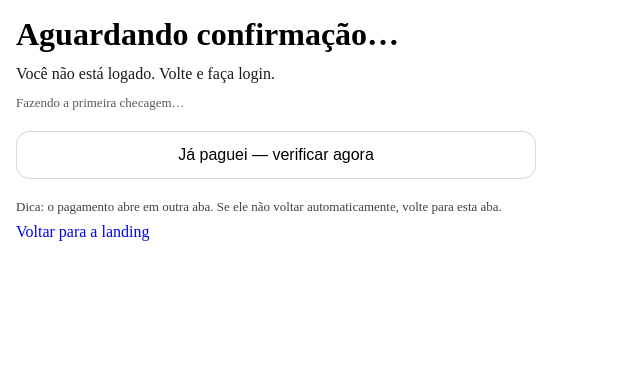
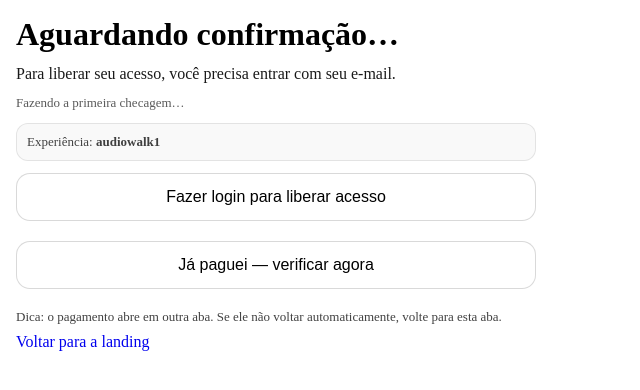
Before and after one commit to excompanhia/aplicativo-jornada, a Next.js app: page /payment/pending in a window 1280 px wide. Shown: the top 390 px of the page, without its empty margins (0-640 px from the left). Built offline with nearby package versions, Linux system fonts and the light colour scheme; no server answers.

Commit message:
Payment pending: manter exp e oferecer login quando sem sessão

```diff
--- a/app/payment/pending/page.tsx
+++ b/app/payment/pending/page.tsx
@@ -11,6 +11,39 @@ function getSupabaseClient() {
   return createClient(url, anon);
 }
 
+function readExpFromUrl(): string {
+  try {
+    const params = new URLSearchParams(window.location.search);
+
+    // aceitamos vários nomes (pra facilitar QR depois)
+    const exp =
+      (params.get("exp") ||
+        params.get("experience_id") ||
+        params.get("experience") ||
+        "")
+        .trim();
+
+    return exp;
+  } catch {
+    return "";
+  }
+}
+
+function getLastExpFallback(): string {
+  try {
+    return localStorage.getItem("jornada:last_exp") || "";
+  } catch {
+    return "";
+  }
+}
+
+function persistLastExp(slug: string) {
+  try {
+    if (!slug) return;
+    localStorage.setItem("jornada:last_exp", slug);
+  } catch {}
+}
+
 export default function PaymentPendingPage() {
   const router = useRouter();
   const supabase = useMemo(() => getSupabaseClient(), []);
@@ -20,10 +53,15 @@ export default function PaymentPendingPage() {
   const [error, setError] = useState<string | null>(null);
   const [isChecking, setIsChecking] = useState(false);
 
+  // ✅ NOVO: contexto da experiência (slug)
+  const [exp, setExp] = useState<string>("");
+
+  // ✅ NOVO: quando não está logado, mostramos botão para login
+  const [needsLogin, setNeedsLogin] = useState(false);
+
   // ===== Polling progressivo (anti-enxame) =====
-  // sequência de intervalos entre checagens automáticas
   const SCHEDULE_MS = [5000, 10000, 20000, 30000]; // depois mantém 30s
-  const MAX_TOTAL_MS = 3 * 60 * 1000; // ~3 minutos (ajuste aqui se quiser)
+  const MAX_TOTAL_MS = 3 * 60 * 1000; // ~3 minutos
 
   const scheduleIndexRef = useRef(0);
   const startedAtRef = useRef<number>(0);
@@ -42,7 +80,6 @@ export default function PaymentPendingPage() {
     const startedAt = startedAtRef.current || Date.now();
     const elapsed = Date.now() - startedAt;
 
-    // já passou do tempo máximo -> para polling automático
     if (elapsed >= MAX_TOTAL_MS) {
       setStatusText(
         "Ainda aguardando confirmação… Se você já pagou, toque em “verificar agora”."
@@ -56,9 +93,22 @@ export default function PaymentPendingPage() {
 
     timeoutRef.current = window.setTimeout(async () => {
       await checkPassOnce();
-      scheduleIndexRef.current = idx + 1; // vai ficando mais lento
+      scheduleIndexRef.current = idx + 1;
       scheduleNextTick();
     }, waitMs);
+  }
+
+  function goLogin() {
+    const finalExp = exp || "audiowalk1";
+
+    // volta para o pending mantendo exp
+    const next = `/payment/pending?exp=${encodeURIComponent(finalExp)}`;
+
+    const qs = new URLSearchParams();
+    qs.set("exp", finalExp);
+    qs.set("next", next);
+
+    router.replace(`/login?${qs.toString()}`);
   }
 
   async function checkPassOnce() {
@@ -67,19 +117,24 @@ export default function PaymentPendingPage() {
 
     try {
       setError(null);
+      setNeedsLogin(false);
       setStatusText("Verificando seu passe…");
 
       // 1) Verifica se há usuário logado
       const { data: sessionData, error: sessionErr } = await supabase.auth.getSession();
+
       if (sessionErr) {
         setError("Não consegui verificar seu login.");
-        setStatusText("Tente voltar e fazer login novamente.");
+        setStatusText("Tente fazer login novamente.");
+        setNeedsLogin(true);
         return;
       }
 
       const session = sessionData?.session;
+
       if (!session?.user?.id) {
-        setStatusText("Você não está logado. Volte e faça login.");
+        setStatusText("Para liberar seu acesso, você precisa entrar com seu e-mail.");
+        setNeedsLogin(true);
         return;
       }
 
@@ -107,7 +162,9 @@ export default function PaymentPendingPage() {
 
       if (data && data.length > 0) {
         setStatusText("Pagamento confirmado! Liberando acesso…");
-        router.replace("/journey");
+
+        const finalExp = exp || "audiowalk1";
+        router.replace(`/journey/${encodeURIComponent(finalExp)}`);
         return;
       }
 
@@ -121,7 +178,6 @@ export default function PaymentPendingPage() {
   }
 
   function forceCheckNow() {
-    // clique manual: checa agora e "reinicia" o backoff
     scheduleIndexRef.current = 0;
     startedAtRef.current = Date.now();
     clearTimer();
@@ -131,7 +187,13 @@ export default function PaymentPendingPage() {
   }
 
   useEffect(() => {
-    // inicia contagem e faz a primeira checagem
+    // ✅ NOVO: ler exp e persistir como fallback do app inteiro
+    const expFromUrl = readExpFromUrl();
+    const finalExp = expFromUrl || getLastExpFallback() || "audiowalk1";
+
+    setExp(finalExp);
+    persistLastExp(finalExp);
+
     startedAtRef.current = Date.now();
     scheduleIndexRef.current = 0;
 
@@ -155,10 +217,41 @@ export default function PaymentPendingPage() {
         {lastCheck ? `Última checagem: ${lastCheck}` : "Fazendo a primeira checagem…"}
       </div>
 
+      {/* ✅ contexto da experiência */}
+      <div
+        style={{
+          fontSize: 13,
+          opacity: 0.75,
+          borderRadius: 12,
+          border: "1px solid rgba(0,0,0,0.12)",
+          background: "rgba(0,0,0,0.03)",
+          padding: 10,
+        }}
+      >
+        Experiência: <b>{exp || "carregando…"}</b>
+      </div>
+
       {error && (
         <div style={{ color: "crimson" }}>
           <b>Erro:</b> {error}
         </div>
+      )}
+
+      {/* ✅ NOVO: botão de login quando não há sessão */}
+      {needsLogin && (
+        <button
+          onClick={goLogin}
+          style={{
+            height: 48,
+            borderRadius: 14,
+            border: "1px solid rgba(0,0,0,0.15)",
+            background: "white",
+            fontSize: 16,
+            cursor: "pointer",
+          }}
+        >
+          Fazer login para liberar acesso
+        </button>
       )}
 
       <button
```
